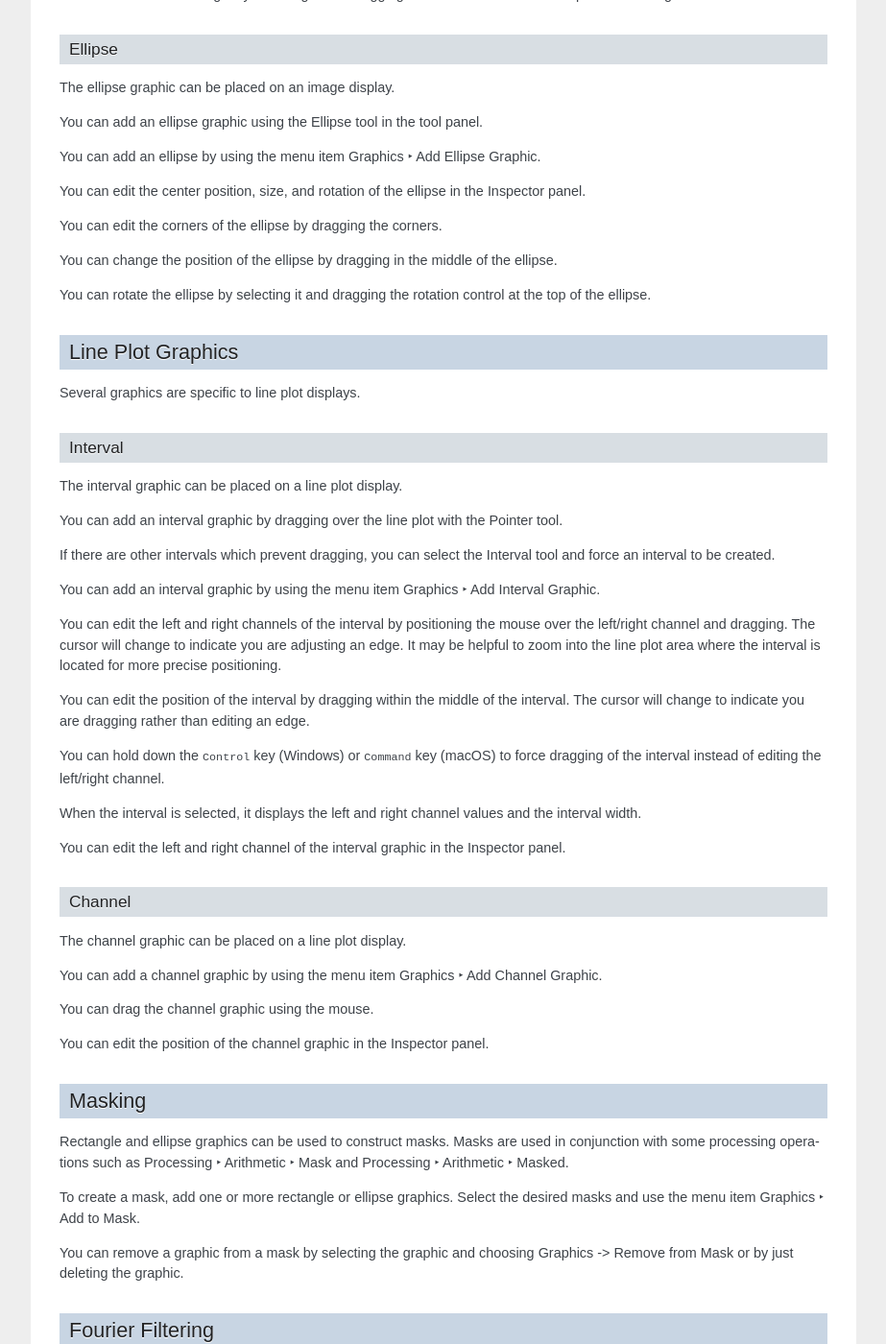
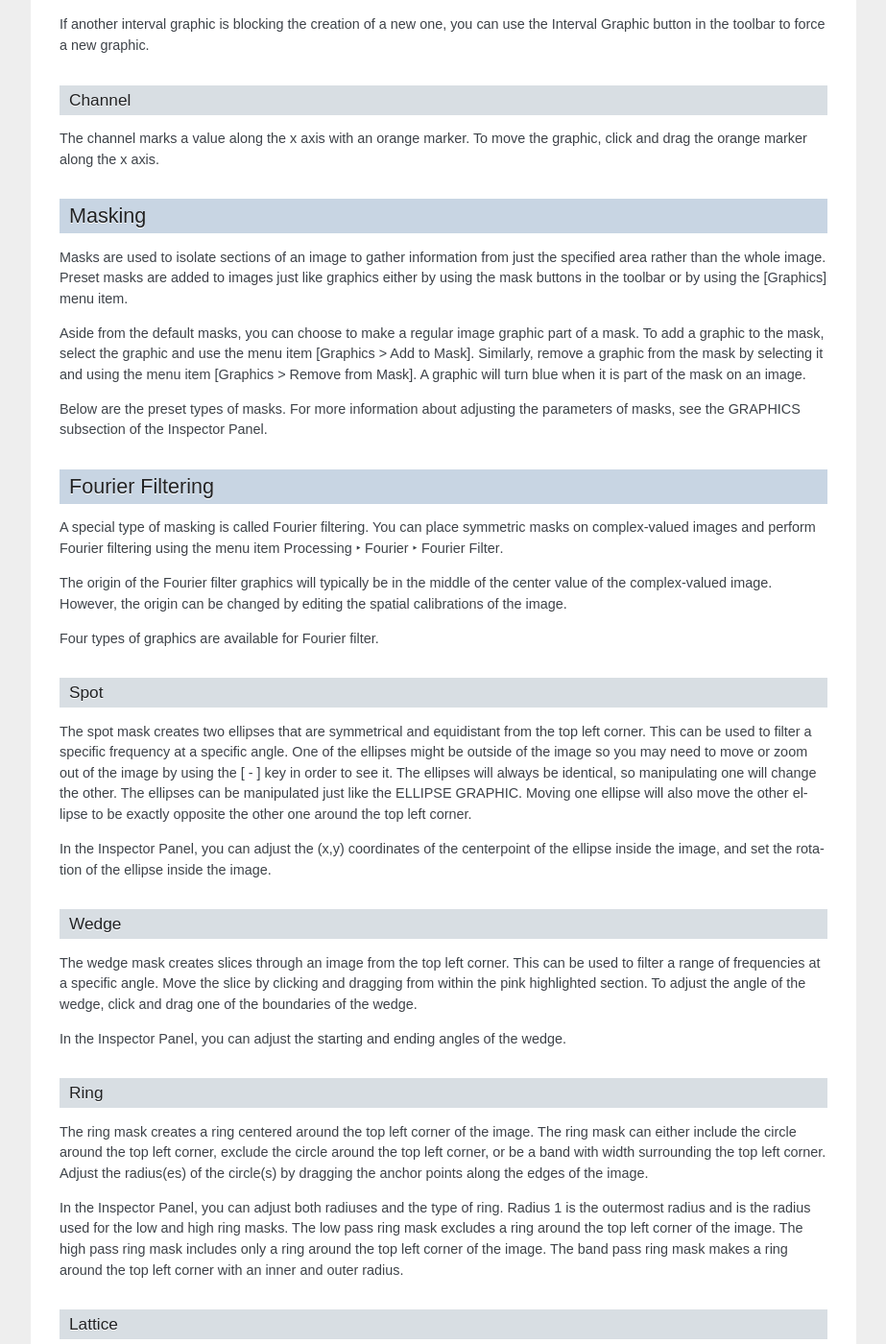
Before and after one commit to nion-software/nionswift, a Sphinx documentation site: the page built from docs/graphics.rst, in a window 1280 px wide and 1400 px high, scrolled down 1796 px. Shown: the whole window at 96% size, without its empty margins (198-1121 px from the left). Built offline with Sphinx 7.4.7, drawn with Linux system fonts in a browser that asks for light colours; some of the changed text lies outside the part shown.

Commit message:
New Descriptions for Graphics and Masks Sections

```diff
--- a/docs/graphics.rst
+++ b/docs/graphics.rst
@@ -4,61 +4,29 @@
 
 Graphics
 ========
-Both image displays and line plot displays can be annotated with graphic items. The graphics serve as functional elements when they designate a region such as a crop or they can serve as annotation elements where they annotate the data.
-
-Graphics can be named and the label will appear next to the graphic.
-
-Graphics can be edited in uncalibrated or calibrated coordinates.
-
-Most graphics can be added using either the menus or the tool panel.  See :ref:`Tool Panel`.
-
-You can select graphics by clicking on them.
-
-You can deselect all graphics by clicking somewhere outside any graphic.
-
-You can select or deselect multiple graphics by :kbd:`Control` key (Windows) clicking or :kbd:`Command` key (macOS) clicking on additional graphics.
-
-You can delete graphics by selecting the graphics to delete and pressing the :kbd:`Delete` key or choosing :menuselection:`Edit --> Delete`.
-
-You can cut, copy, and paste graphics.
-
-If you have trouble selecting a graphic that is behind another graphic, try clicking on the control points of the graphic. The control points take priority over the middle of graphics further forward.
+Graphics are used to highlight certain sections of a display item. Similarly, masks are used to mark off certain sections of a display item to focus on. Certain graphics can only be used on images and others can only be used on line plots. Masks can only be used on images. Selecting one or multiple graphics on the same display item will allow you to edit the parameters of the graphics in the :ref:`graphics inspector section` subsection of the Inspector Panel. Selecting a display panel with graphics on it will show parameters for editing all of the applied graphics in the Inspector Panel. You can copy, cut, and paste graphics by selecting them with [ctrl + click] (or [cmd + click] on macOS) or by using shortcuts like [ctrl + c] and [ctrl + v] (or [cmd + c] and [cmd + v] for macOS) To delete a graphic or graphics, select them and press the delete key or use the menu item [Edit > Delete].
 
 .. _Image Graphics:
 
 Image Graphics
 --------------
-Several graphics are specific to image displays.
+Image graphics are exclusive to data items displayed as images. They can only be placed on 2D images. Add an image graphic by using the various graphic buttons in the toolbar or by using the [Graphics] menu item.
 
 .. _Point Graphic:
 
 Point
 +++++
-The point graphic can be placed on an image display.
+The point graphic highlights the point at the center of four anchor points. The anchor points show the boundary of the graphic but cannot be moved in relation to the center of the graphic or to each other. To move the point graphic, click and drag from anywhere within the four anchor points.
 
-You can add a point graphic using the :guilabel:`Point` tool in the tool panel.
-
-You can add a point by using the menu item :menuselection:`Graphics --> Add Point Graphic`.
-
-You can edit the position of the point in the :guilabel:`Inspector` panel.
-
-You can edit the position of the point by dragging.
+In the Inspector Panel, you can adjust the (x,y) coordinate of the center point.
 
 .. _Line Graphic:
 
 Line
 ++++
-The line graphic can be placed on an image display.
+The line graphic creates a line between two anchor points. To move the line, click and drag from any point along the line excluding the two anchor points. You can adjust the line by manipulating the two anchor points. Holding shift while moving an anchor point will snap the line to a multiple of a 45˚ angle.
 
-You can add a line graphic using the :guilabel:`Line` tool in the tool panel.
-
-You can add a line by using the menu item :menuselection:`Graphics --> Add Line Graphic`.
-
-You can edit the start, end, length, and angle of the line in the :guilabel:`Inspector` panel.
-
-You can edit the end points of the line by dragging each end point. Holding the :kbd:`Shift` key while dragging will limit the line to be horizontal, vertical, or at a 45° angle.
-
-You can change the position of the line by dragging in the middle along the line.
+In the Inspector Panel, you can adjust the length of the line, angle of the line, and (x,y) coordinates of both anchor points.
 
 .. _Line Profile Graphic:
 
@@ -80,87 +48,49 @@ You can change the position of the line by dragging in the middle along the line
 
 Rectangle
 +++++++++
-The rectangle graphic can be placed on an image display.
+The rectangle graphic creates a rectangle with four anchor points at the vertices. Holding shift while manipulating one of the anchor points will make the rectangle a perfect square. To adjust the rotation of the rectangle, drag the fifth, exterior anchor point around its center point. Holding shift while rotating the graphic will snap it to intervals of 45˚. To move the whole graphic, click and drag from anywhere within the outer line of the rectangle.
 
-You can add a rectangle graphic using the :guilabel:`Rectangle` tool in the tool panel.
-
-You can add a rectangle by using the menu item :menuselection:`Graphics --> Add Rectangle Graphic`.
-
-You can edit the center position, size, and rotation of the rectangle in the :guilabel:`Inspector` panel.
-
-You can edit the corners of the rectangle by dragging the corners.
-
-You can change the position of the rectangle by dragging in the middle of the rectangle.
-
-You can rotate the rectangle by selecting it and dragging the rotation control at the top of the rectangle.
+In the Inspector Panel, you can adjust the (x,y) coordinate of the center point, the height and width of the rectangle, and the rotation of the graphic.
 
 .. _Ellipse Graphic:
 
 Ellipse
 +++++++
-The ellipse graphic can be placed on an image display.
+The ellipse graphic creates an ellipse between four anchor points. Holding shift while manipulating one of the anchor points will make the ellipse a perfect circle. To adjust the rotation of the ellipse, drag the fifth, exterior anchor point around its center point. Holding shift while rotating the graphic will snap it to intervals of 45˚. To move the whole graphic, click and drag from anywhere within the outer line of the ellipse.
 
-You can add an ellipse graphic using the :guilabel:`Ellipse` tool in the tool panel.
-
-You can add an ellipse by using the menu item :menuselection:`Graphics --> Add Ellipse Graphic`.
-
-You can edit the center position, size, and rotation of the ellipse in the :guilabel:`Inspector` panel.
-
-You can edit the corners of the ellipse by dragging the corners.
-
-You can change the position of the ellipse by dragging in the middle of the ellipse.
-
-You can rotate the ellipse by selecting it and dragging the rotation control at the top of the ellipse.
+In the Inspector Panel, you can adjust the (x,y) coordinate of the center point, the height and width of the ellipse, and the rotation of the graphic.
 
 .. _Line Plot Graphics:
 
 Line Plot Graphics
 ------------------
-Several graphics are specific to line plot displays.
+Line plot graphics are exclusive to data items displayed as line plots. They can only be placed on 1D line plots. Add a line plot graphic by using the various graphic buttons in the toolbar or by using the [Graphics] menu item.
 
 .. _Interval Graphic:
 
 Interval
 ++++++++
-The interval graphic can be placed on a line plot display.
+The interval graphic highlights a section between two boundaries. To adjust the boundaries of the interval, click and drag left or right from either of the boundaries. To move the entire interval, click and drag the center anchor point between the two boundaries.
 
-You can add an interval graphic by dragging over the line plot with the :guilabel:`Pointer` tool.
+In the Inspector Panel, you can adjust the x values of each boundary.
 
-If there are other intervals which prevent dragging, you can select the :guilabel:`Interval` tool and force an interval to be created.
-
-You can add an interval graphic by using the menu item :menuselection:`Graphics --> Add Interval Graphic`.
-
-You can edit the left and right channels of the interval by positioning the mouse over the left/right channel and dragging. The cursor will change to indicate you are adjusting an edge. It may be helpful to zoom into the line plot area where the interval is located for more precise positioning.
-
-You can edit the position of the interval by dragging within the middle of the interval. The cursor will change to indicate you are dragging rather than editing an edge.
-
-You can hold down the :kbd:`Control` key (Windows) or :kbd:`Command` key (macOS) to force dragging of the interval instead of editing the left/right channel.
-
-When the interval is selected, it displays the left and right channel values and the interval width.
-
-You can edit the left and right channel of the interval graphic in the :guilabel:`Inspector` panel.
+If another interval graphic is blocking the creation of a new one, you can use the Interval Graphic button in the toolbar to force a new graphic.
 
 .. _Channel Graphic:
 
 Channel
 +++++++
-The channel graphic can be placed on a line plot display.
-
-You can add a channel graphic by using the menu item :menuselection:`Graphics --> Add Channel Graphic`.
-
-You can drag the channel graphic using the mouse.
-
-You can edit the position of the channel graphic in the :guilabel:`Inspector` panel.
+The channel marks a value along the x axis with an orange marker. To move the graphic, click and drag the orange marker along the x axis.
 
 .. _Masking:
 
 Masking
 -------
-Rectangle and ellipse graphics can be used to construct masks. Masks are used in conjunction with some processing operations such as :menuselection:`Processing --> Arithmetic --> Mask` and  :menuselection:`Processing --> Arithmetic --> Masked`.
+Masks are used to isolate sections of an image to gather information from just the specified area rather than the whole image. Preset masks are added to images just like graphics either by using the mask buttons in the toolbar or by using the [Graphics] menu item.
 
-To create a mask, add one or more rectangle or ellipse graphics. Select the desired masks and use the menu item :menuselection:`Graphics --> Add to Mask`.
+Aside from the default masks, you can choose to make a regular image graphic part of a mask. To add a graphic to the mask, select the graphic and use the menu item [Graphics > Add to Mask]. Similarly, remove a graphic from the mask by selecting it and using the menu item [Graphics > Remove from Mask]. A graphic will turn blue when it is part of the mask on an image.
 
-You can remove a graphic from a mask by selecting the graphic and choosing :menuselection:`Graphics -> Remove from Mask` or by just deleting the graphic.
+Below are the preset types of masks. For more information about adjusting the parameters of masks, see the GRAPHICS subsection of the Inspector Panel.
 
 .. _Fourier Filtering:
 
@@ -180,38 +110,30 @@ Four types of graphics are available for Fourier filter.
 
 Spot
 ++++
-The spot graphic is a rotatable ellipse, symmetric around the origin. It can be used to filter a specific frequency at a specific angle.
+The spot mask creates two ellipses that are symmetrical and equidistant from the top left corner. This can be used to filter a specific frequency at a specific angle. One of the ellipses might be outside of the image so you may need to move or zoom out of the image by using the [ - ] key in order to see it. The ellipses will always be identical, so manipulating one will change the other. The ellipses can be manipulated just like the ELLIPSE GRAPHIC. Moving one ellipse will also move the other ellipse to be exactly opposite the other one around the top left corner.
 
-You can drag either spot to adjust its position, shape, and rotation.
-
-You can edit the position, size, and rotation in the :guilabel:`Inspector` panel.
+In the Inspector Panel, you can adjust the (x,y) coordinates of the centerpoint of the ellipse inside the image, and set the rotation of the ellipse inside the image.
 
 .. _Wedge Graphic:
 
 Wedge
 +++++
-The wedge graphic is a pair of lines intersecting at the origin. It can be used to perform filtering along a specific angle and a range of frequencies.
+The wedge mask creates slices through an image from the top left corner. This can be used to filter a range of frequencies at a specific angle. Move the slice by clicking and dragging from within the pink highlighted section. To adjust the angle of the wedge, click and drag one of the boundaries of the wedge.
 
-You can drag either line to adjust its angle.
-
-You can edit both angles in the :guilabel:`Inspector` panel.
+In the Inspector Panel, you can adjust the starting and ending angles of the wedge.
 
 .. _Ring Graphic:
 
 Ring
 ++++
-The wedge graphic is a pair of circles centered at the origin. It can be used to perform low pass, high pass, and band pass filters.
+The ring mask creates a ring centered around the top left corner of the image. The ring mask can either include the circle around the top left corner, exclude the circle around the top left corner, or be a band with width surrounding the top left corner. Adjust the radius(es) of the circle(s) by dragging the anchor points along the edges of the image.
 
-You can drag the radius of either circle to adjust its filter frequency.
-
-You can change whether it is a low pass, high pass, or band pass filter in the :guilabel:`Inspector` panel.
+In the Inspector Panel, you can adjust both radiuses and the type of ring. Radius 1 is the outermost radius and is the radius used for the low and high ring masks. The low pass ring mask excludes a ring around the top left corner of the image. The high pass ring mask includes only a ring around the top left corner of the image. The band pass ring mask makes a ring around the top left corner with an inner and outer radius.
 
 .. _Lattice Graphic:
 
 Lattice
 +++++++
-The lattice graphic is a repeating filter centered at the origin. It can be used to filter related frequencies occurring at regular spacing.
+The lattice mask creates a grid of circles that tile the image. This can be used to filter related frequencies with regular spacing.
 
-The lattice graphic consists of two vectors and rotatable ellipses at the end of each vector. The vectors are then repeated across the entire image.
-
-You can edit the position of each vector by dragging the ellipse. You can edit the shape and rotation of the ellipse.
+There are two circles that can be moved to establish the pattern of the grid. These circles will be highlighted with green anchor points. One of the moveable circles will be inside the image and the other will be outside, so you may need to move or zoom out of the image using the [ - ] key in order to see it.
```
